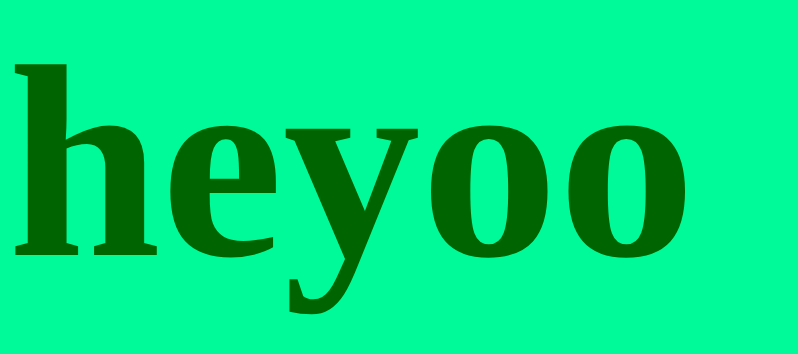
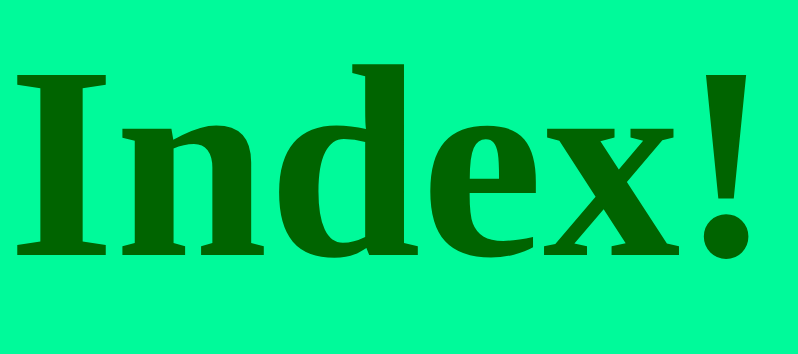
Before and after one commit to robpwatkins/web101_Rob_Watkins, a plain HTML site: page index.html in a window 1280 px wide. Shown: the part 180-534 px from the top of the page, without its empty margins (0-798 px from the left). Drawn offline with Linux system fonts and the light colour scheme.

Commit message:
having fun with it

```diff
--- a/index.html
+++ b/index.html
@@ -17,6 +17,6 @@
   <title>Document</title>
 </head>
 <body>
-  <h1>heyoo</h1>
+  <h1>Index!</h1>
 </body>
 </html>
```
